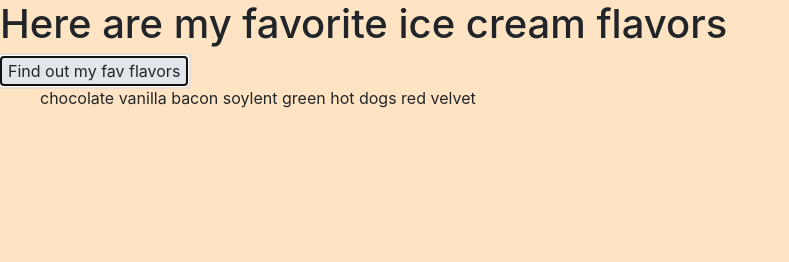
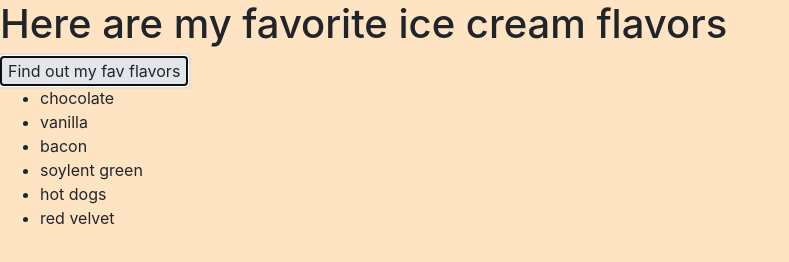
Before and after one commit to rjashby/ice-cream-flavors, a plain HTML site: page index.html in a window 1280 px wide. Both pictures are taken after a click on the button "Find out my fav flavors". Shown: the whole page, without its empty margins (0-789 px from the left). Drawn offline with Linux system fonts and the light colour scheme.

Commit message:
BUGFIX add proper li to ul with flavors
Co-authored-by: Matt Eilar <meilar@gmail.com>

```diff
--- a/js/scripts.js
+++ b/js/scripts.js
@@ -2,7 +2,7 @@ $(document).ready(function() {
   $("button").click(function() {
     let favFlavors = ["chocolate", "vanilla", "bacon", "soylent green", "hot dogs", "red velvet"]
     favFlavors.forEach(function(flavor) {
-     $("#list").append(flavor + " ");
+      $("#list").append("<li>" +flavor + " " + "</li>");
     });
   });
 });
```
Also changed, not shown: index.html (line endings or trailing spaces).
